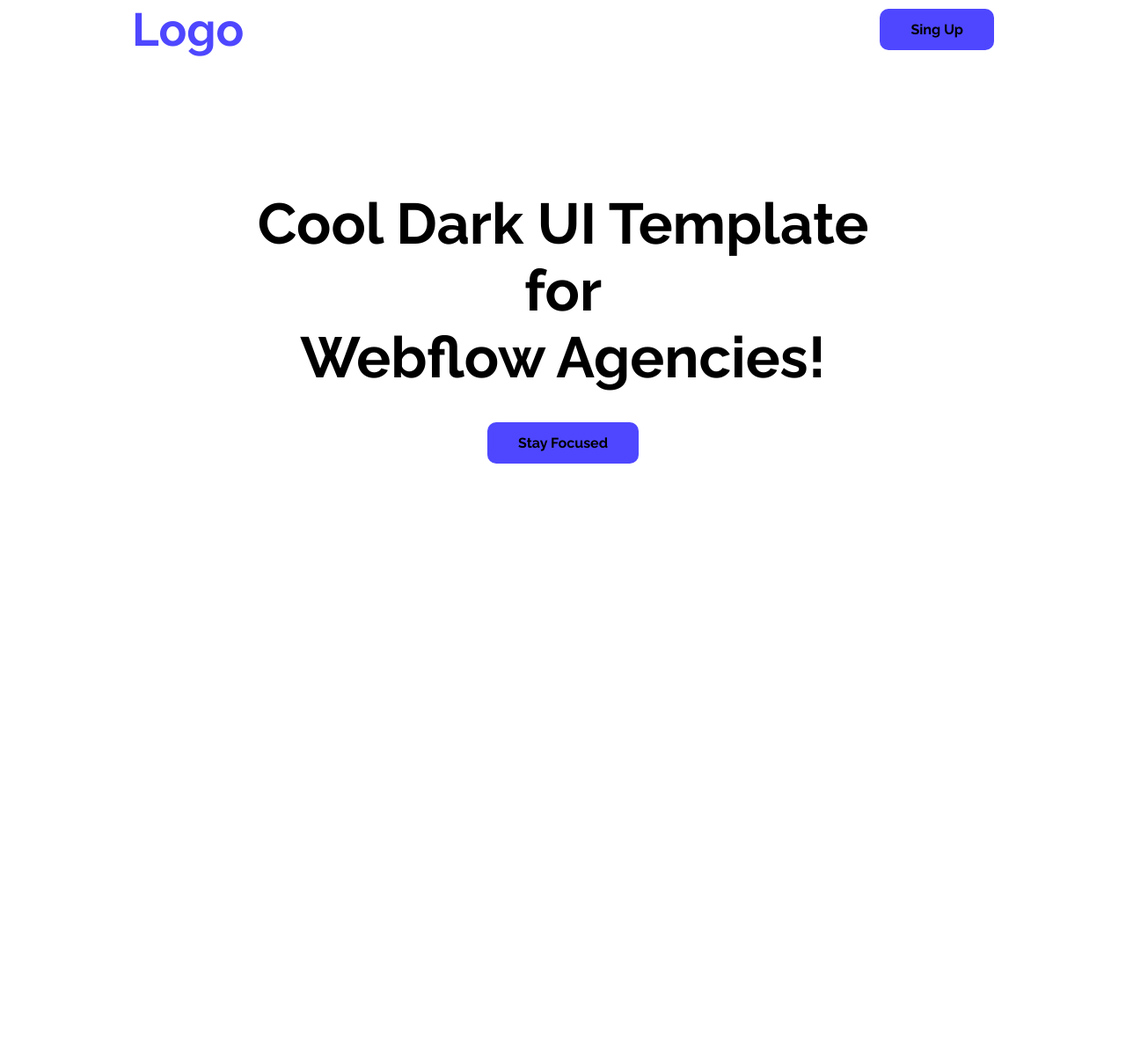
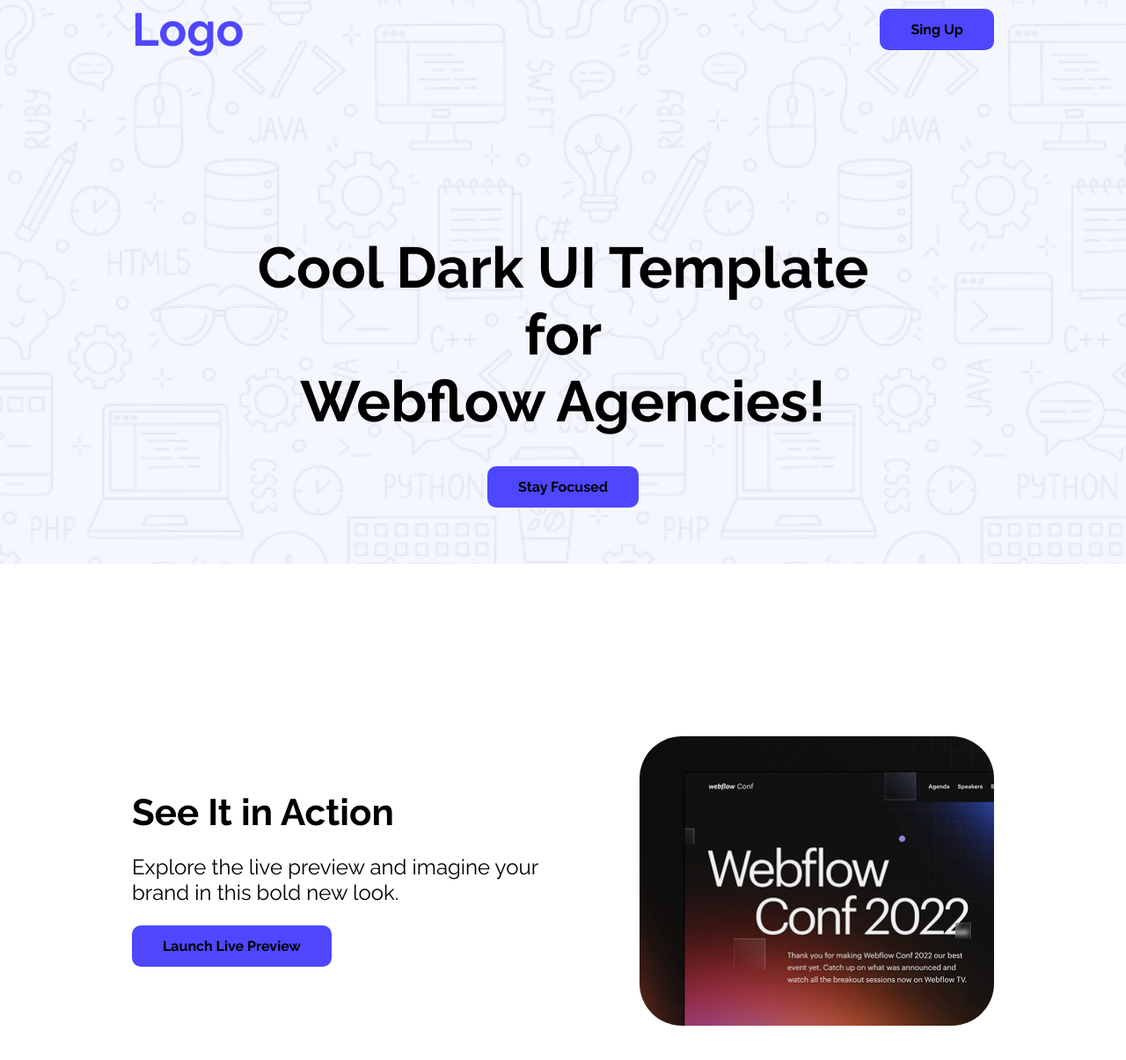
Before and after one commit to hossain-shifat/Assignment-1, a plain HTML site: page index.html in a window 1280 px wide. Shown: the part 47-1252 px from the top of the page at 88% size. Before the commit the page ends 800 px from the top, so only its background shows below. Drawn offline with Linux system fonts and the light colour scheme.

Commit message:
header bg and stay focus section added

```diff
--- a/index.html
+++ b/index.html
@@ -10,7 +10,7 @@
 
 <body>
     <header>
-        <!-- navbar start -->
+        <div class="container">
             <nav>
                 <div class="navbar">
                     <div class="logo">
@@ -22,20 +22,34 @@
                 </div>
             </nav>
             <!-- navbar end -->
-        <div class="container">
+            <div class="header-container">
                 <div class="stay-focused">
                     <div class="stay-focused-text">
-                    <p class="class="stay-focused-text">Cool Dark UI Template for <br> Webflow Agencies!</p>
+                        <p class="class=" stay-focused-text">Cool Dark UI Template for <br> Webflow Agencies!</p>
                     </div>
                     <div class="stay-focused-button">
                         <button class="btn">Stay Focused</button>
                     </div>
                 </div>
             </div>
+        </div>
+        <!-- navbar start -->
 
     </header>
     <main>
-
+        <section>
+            <div class="action-container">
+                <div class="action-detail">
+                    <h2 class="action-container-header">See It in Action</h2>
+                    <p class="action-container-detail">Explore the live preview and imagine your <br> brand in this bold
+                        new look.</p>
+                    <button class="btn">Launch Live Preview</button>
+                </div>
+                <div class="action-img">
+                    <img src="./assets/wc-mini.png" alt="">
+                </div>
+            </div>
+        </section>
     </main>
     <footer>
 
--- a/styles/style.css
+++ b/styles/style.css
@@ -10,9 +10,16 @@
 
 
 /* Primary */
+.container{
+    margin: 0px 150px;
+}
 
 header{
-    margin: 0px 150px;
+    margin: 0px; /*importent*/
+    background-image: url(../assets/Hero-bg.png);
+    background-repeat: no-repeat;
+    background-position: center;
+    background-size:auto;
 }
 
 
@@ -34,7 +41,7 @@ header{
     display: flex;
     align-items: center;
     justify-content: space-between;
-    margin: 50px 0px;
+    padding: 50px 0px;
 }
 
 .logo{
@@ -45,8 +52,9 @@ header{
 
 /* stay-focused */
 
-.container{
+.header-container{
     margin: 152px 117px;
+    padding-bottom: 100px;
 }
 .stay-focused{
     text-align: center;
@@ -56,3 +64,33 @@ header{
     font-size: 65px;
     font-weight: bold;
 }
+
+/* action section */
+
+.action-container{
+    display: flex;
+    justify-content: space-between;
+    margin: 160px 150px;
+}
+
+
+.action-detail{
+    margin: 62px 0px;
+}
+.action-container-header{
+    font-size: 42px;
+    font-weight: bold;
+}
+
+.action-container-detail{
+    font-size: 24px;
+    padding: 23px 0px;
+}
+
+
+.action-img img{
+    width: 403px;
+    aspect-ratio: 402/328;
+    object-fit: cover;
+    border-radius: 48px;
+}
```
Lines whose indentation alone changed are shown as unchanged.
